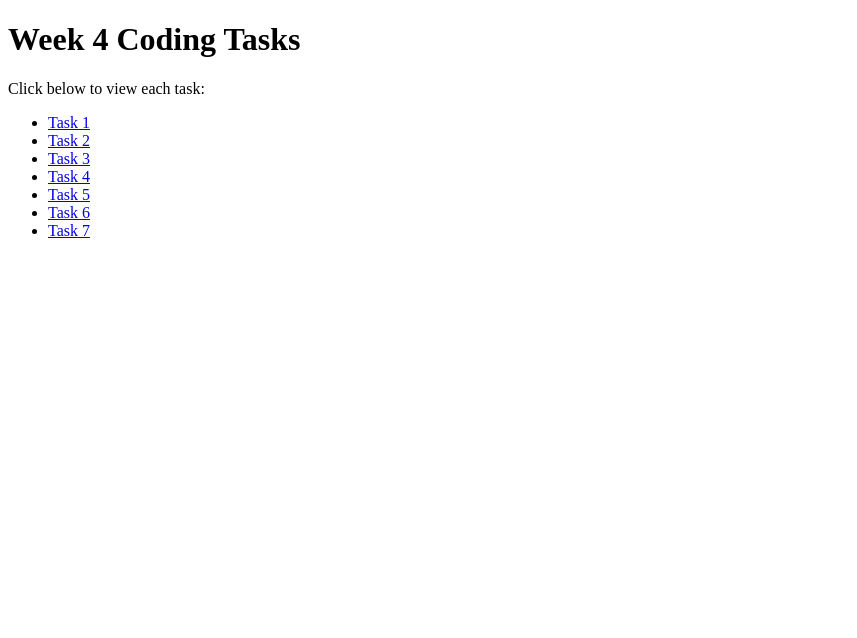
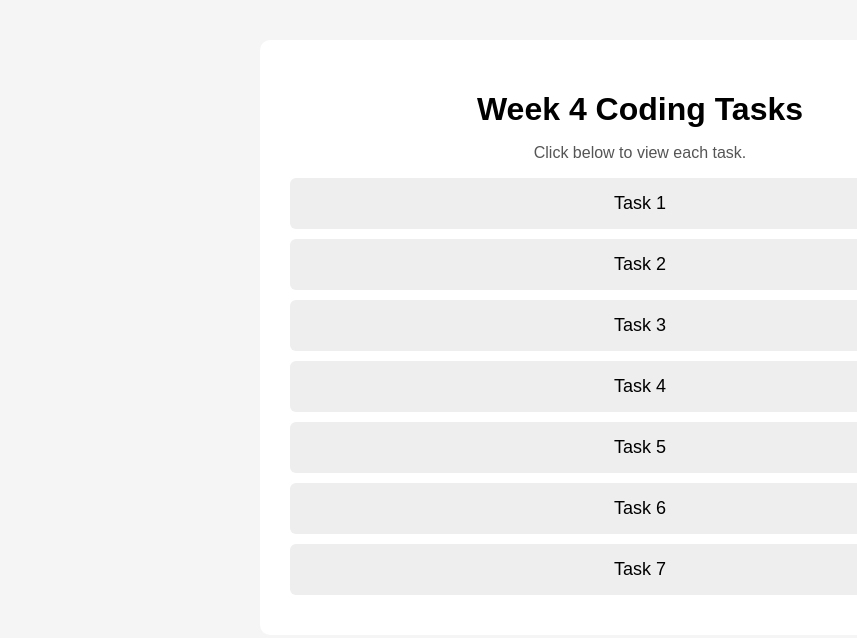
Before and after one commit to shiiital/week-3-Friiday-assignment, a plain HTML site: page index.html in a window 1280 px wide. Shown: the whole page, without its empty margins (0-857 px from the left). Drawn offline with Linux system fonts and the light colour scheme.

Commit message:
Refactor index.html for improved layout and styling
Updated HTML structure and styling for better layout.

```diff
--- a/index.html
+++ b/index.html
@@ -1,24 +1,70 @@
 <!DOCTYPE html>
-<html>
+<html lang="en">
 <head>
+    <meta charset="UTF-8">
+    <meta name="viewport" content="width=device-width, initial-scale=1.0">
+
     <title>Week 4 Coding Tasks</title>
+
+    <style>
+        body {
+            font-family: Arial, sans-serif;
+            background-color: #f5f5f5;
+            margin: 0;
+            padding: 40px;
+            text-align: center;
+        }
+
+        .container {
+            max-width: 700px;
+            margin: auto;
+            background-color: white;
+            padding: 30px;
+            border-radius: 10px;
+        }
+
+        h1 {
+            margin-bottom: 10px;
+        }
+
+        p {
+            color: #555;
+        }
+
+        .task {
+            display: block;
+            padding: 15px;
+            margin: 10px 0;
+            background-color: #eeeeee;
+            color: black;
+            text-decoration: none;
+            border-radius: 6px;
+            font-size: 18px;
+        }
+
+        .task:hover {
+            background-color: #dddddd;
+        }
+    </style>
 </head>
 
 <body>
 
-    <h1>Week 4 Coding Tasks</h1>
+    <div class="container">
 
-    <p>Click below to view each task:</p>
+        <h1>Week 4 Coding Tasks</h1>
 
-    <ul>
-        <li><a href="task1.html">Task 1</a></li>
-        <li><a href="task2.html">Task 2</a></li>
-        <li><a href="task3.html">Task 3</a></li>
-        <li><a href="task4.html">Task 4</a></li>
-        <li><a href="task5.html">Task 5</a></li>
-        <li><a href="task6.html">Task 6</a></li>
-        <li><a href="task7.html">Task 7</a></li>
-    </ul>
+        <p>Click below to view each task.</p>
+
+        <a class="task" href="task1.html">Task 1</a>
+        <a class="task" href="task2.html">Task 2</a>
+        <a class="task" href="task3.html">Task 3</a>
+        <a class="task" href="task4.html">Task 4</a>
+        <a class="task" href="task5.html">Task 5</a>
+        <a class="task" href="task6.html">Task 6</a>
+        <a class="task" href="task7.html">Task 7</a>
+
+    </div>
 
 </body>
 </html>
```
